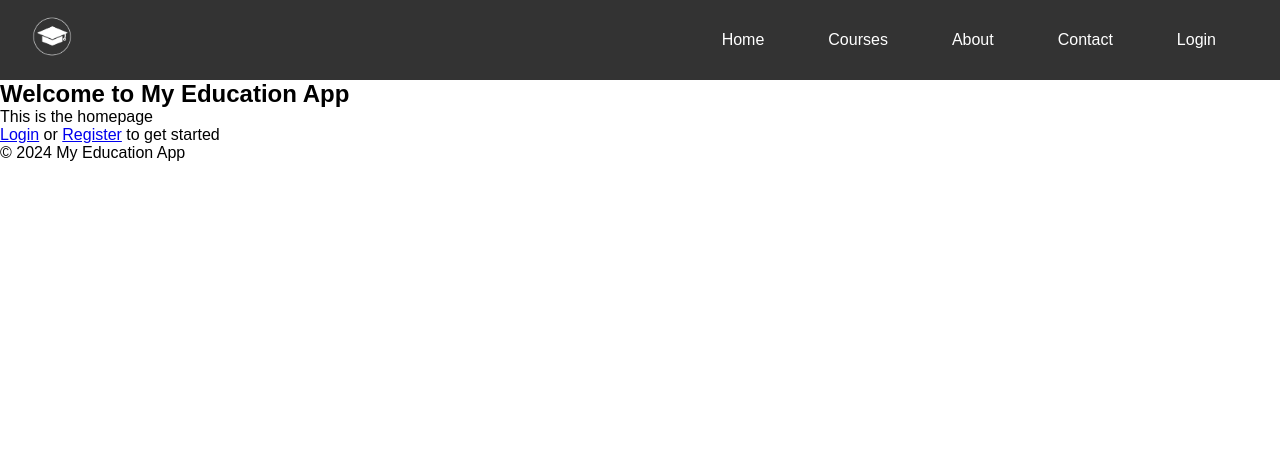
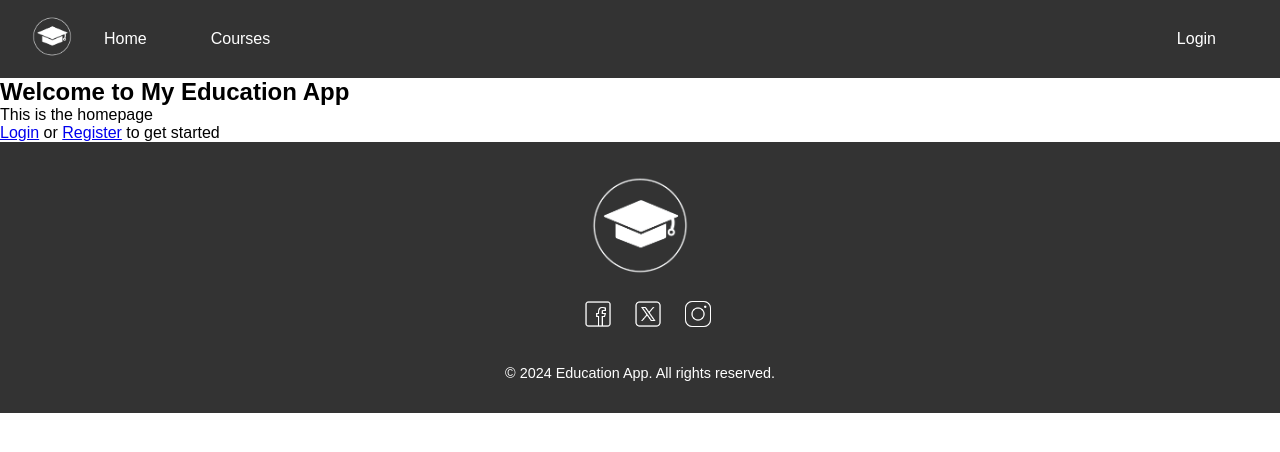
Before and after one commit to GeorgeMoucht/quizWebApp, a Django app: page / in a window 1280 px wide. Shown: the top 452 px of the page. Run offline with Django 5.2, Linux system fonts and the light colour scheme; style sheets or scripts are compiled from the project's sources; some libraries are stand-ins or nearby versions.

Commit message:
Init navigation and footer.

```diff
--- /dev/null
+++ b/core/static/core/footer.scss
@@ -0,0 +1,59 @@
+.footer {
+    background-color: $primary-color;
+    color: $text-color;
+    padding: 2rem 0;
+    text-align: center;
+    position: relative;
+    width: 100%;
+
+    .footer-content {
+        display: flex;
+        flex-direction: column;
+        justify-content: center;
+        text-align: center;
+        align-items: center;
+        max-width: 1200px;
+        margin: 0 auto;
+        padding: 0 1rem;
+
+        // Footer logo
+        .footer-logo {
+            img {
+                max-width: 100px;
+                height: auto;
+                margin-bottom: 1rem;
+            }
+        }
+
+        // Footer Social Icons
+        .footer-social {
+            a {
+                margin-left: 1rem;
+                margin-bottom: 1rem;
+                display: inline-block;
+
+                .social-icon {
+                    width: 25px;
+                    height: 25px;
+
+                    img {
+                        width: 100%;
+                        height: 100%;
+                    }
+                }
+            }
+        }
+    }
+
+    // Footer Copy Text
+    .footer-copy {
+        font-size: 0.9rem;
+        color: $text-color;
+        margin-top: 1rem;
+    }
+}
+
+// Responsive Styles for Small screens (mobile devices)
+@media (max-width: $breakpoint) {
+
+}
--- a/core/static/core/navigation.scss
+++ b/core/static/core/navigation.scss
@@ -1,139 +1,3 @@
-// // Variables
-// $primary-color: #333;
-// $secondary-color: #555;
-// $text-color: #fff;
-// $hover-color: #f0f0f0;
-// $breakpoint: 768px;
-
-// // Mixins
-// @mixin flex-center {
-//     display: flex;
-//     align-items: center;
-//     justify-content: center;
-// }
-
-
-// @mixin transition($property, $duration: 0.3s, $ease: ease-in-out) {
-//     transition: $property $duration $ease;
-// }
-
-// .navbar {
-//     display: flex;
-//     align-items: center;
-//     justify-content: space-between;
-//     background-color: $primary-color;
-//     padding: 1rem 2rem;
-//     color: $text-color;
-//     // box-shadow: 0 4px 6px rgba(0, 0, 0, 0.1);
-
-//     .logo {
-//         a {
-//             text-decoration: none;
-//             color: $text-color;
-//             font-size: 1.5rem;
-//             font-weight: bold;
-
-//             img {
-//                 max-width: 40px;
-//                 height: auto;
-//             }
-//         }
-//     }
-
-//     .nav-links {
-//         display: flex;
-//         list-style: none;
-//         margin: 0;
-//         padding: 0;
-
-//         li {
-//             margin: 0 1rem;
-
-//             a {
-//                 color: $text-color;
-//                 text-decoration: none;
-//                 font-weight: 500;
-//                 padding: 0.5rem 1rem;
-//                 border-radius: 4px;
-
-//                 @include transition(all);
-
-//                 &:hover {
-//                     background-color: $hover-color;
-//                     color: $primary-color;
-//                 }
-//             }
-//         }
-//     }
-
-//     .hamburger {
-//         display: none;
-//         cursor: pointer;
-
-//         div {
-//             width: 25px;
-//             height: 3px;
-//             background-color: $text-color;
-//             margin: 5px 0;
-//             @include transition(all);
-//         }
-
-//         &:hover div {
-//             background-color: $hover-color;
-//         }
-//     }
-
-
-//     .auth-links {
-//         @include flex-center;
-
-//         a {
-//             color: $text-color;
-//             text-decoration: none;
-//             font-weight: 500;
-//             margin-left: 1rem;
-
-//             @include transition(color);
-
-//             &:hover {
-//                 color: $hover-color;
-//             }
-//         }
-//     }
-// }
-
-
-// // Responsive Styles
-// @media (max-width: $breakpoint) {
-//     .nav-links {
-//         // display: none;
-//         flex-direction: column;
-//         position: absolute;
-//         top: 100%;
-//         left: 0;
-//         width: 10px;
-//         background-color: $primary-color;
-
-//         li {
-//             text-align: center;
-//             margin: 0;
-
-//             a {
-//                 display: block;
-//                 padding: 1rem;
-//             }
-//         }
-//     }
-
-//     .nav-links.open {
-//         display: flex;
-//     }
-
-//     .hamburger {
-//         display: block;
-//     }
-// }
-
 // Variables
 $primary-color: #333;
 $text-color: #fff;
@@ -165,8 +29,6 @@ $breakpoint: 768px;
         a {
             text-decoration: none;
             color: $text-color;
-            font-size: 1.5rem;
-            font-weight: bold;
         }
 
         img {
@@ -175,8 +37,16 @@ $breakpoint: 768px;
     }
 }
 
+.list-container {
+    width: 100%;
+    display: flex;
+    justify-content: space-between;
+    align-items: center;
+    z-index: 1000;
 
-.nav-links {
+     .left-links,
+     .right-links {
+        ul {
             display: flex;
             list-style: none;
             margin: 0;
@@ -197,18 +67,45 @@ $breakpoint: 768px;
                     }
                 }
             }
-
-    &.open {
-        display: flex;
         }
      }
 
+    // .nav-links {
+    //     display: flex;
+    //     list-style: none;
+    //     margin: 0;
+    //     padding: 0;
+
+    //     li {
+    //         margin: 0 1rem;
+
+    //         a {
+    //             text-decoration: none;
+    //             color: $text-color;
+    //             padding: 0.5rem 1rem;
+    //             @include transition(all);
+
+    //             &:hover {
+    //                 background-color: $hover-color;
+    //                 color: $primary-color;
+    //             }
+    //         }
+    //     }
+
+    //     &.open {
+    //         display: flex;
+    //     }
+    // }
+}
+
+
 // Hamburger Menu
 .hamburger {
-    display: none;
+    display: none; // Hide on large screens
+    position: relative;
+    margin-left: auto;
     cursor: pointer;
     z-index: 1000;
-    position: relative;
 
     .bar {
         width: 25px;
@@ -243,18 +140,32 @@ $breakpoint: 768px;
 
 // Responsive Styles (for mobile view)
 @media (max-width: $breakpoint) {
-    .nav-links {
+    .list-container {
         display: none;
-        flex-direction: column;
         position: absolute;
         top: 100%;
         left: 0;
         width: 100%;
         background-color: $primary-color;
+        flex-direction: column;
         box-shadow: 0 4px 6px rgba(0, 0, 0, 0.1);
 
+        &.open {
+            display: flex;
+        }
+
+        .right-links {
+            display: none;
+        }
+
+        .left-links {
+            width: 100%;
+
+            ul {
+                flex-direction: column;
+                text-align: center;
+
                 li {
-            text-align: center;
                     margin: 0;
 
                     a {
@@ -268,9 +179,7 @@ $breakpoint: 768px;
                     }
                 }
             }
-
-    .nav-links.open {
-        display: flex;
+        }
     }
 
     .hamburger {
--- a/core/static/core/styles.scss
+++ b/core/static/core/styles.scss
@@ -9,3 +9,4 @@ body {
 }
 
 @import './navigation';
+@import './footer';
--- a/core/templates/core/base.html
+++ b/core/templates/core/base.html
@@ -25,9 +25,10 @@
             {% endblock %}
         </main>
 
-        <footer>
+        {% include 'core/components/footer.html' %}
+        <!-- <footer>
             <p>&copy; 2024 My Education App</p>
-        </footer>
+        </footer> -->
 
         <script src="{% static 'global/js/main.js' %}"></script>
     </body>
--- /dev/null
+++ b/core/templates/core/components/footer.html
@@ -0,0 +1,21 @@
+<footer class="footer">
+    <div class="footer-content">
+        <div class="footer-logo">
+            <a href="/">
+                <img src="/static/global/img/logo.png" alt="Logo">
+            </a>
+        </div>
+        <!-- <div class="footer-links">
+            <ul>
+                <li><a href="/">Home</a></li>
+                <li><a href="/courses">Courses</a></li>
+            </ul>
+        </div> -->
+        <div class="footer-social">
+            <a href="#" class="social-icon"><img src="/static/global/img/icon-facebook.png" width="30" alt="Facebook"></a>
+            <a href="#" class="social-icon"><img src="/static/global/img/icon-x.png" width="30" alt="X"></a>
+            <a href="#" class="social-icon"><img src="/static/global/img/icon-instagram.png" width="30" alt="Instagram"></a>
+        </div>
+    </div>
+    <p class="footer-copy">&copy; 2024 Education App. All rights reserved.</p>
+</footer>
--- a/core/templates/core/components/navigation.html
+++ b/core/templates/core/components/navigation.html
@@ -9,11 +9,17 @@
         <div class="bar"></div>
         <div class="bar"></div>
     </div>
-    <ul class="nav-links">
-        <li><a href="/">Home</a></li>
-        <li><a href="/courses">Courses</a></li>
-        <li><a href="/about">About</a></li>
-        <li><a href="/contact">Contact</a></li>
-        <li><a href="/authenticate/login">Login</a></li>
-    </ul>
+    <div class="list-container">
+        <div class="left-links">
+            <ul class="nav-links">
+                <li><a href="/">Home</a></li>
+                <li><a href="/courses">Courses</a></li>
+            </ul>
+        </div>
+        <div class="right-links">
+            <ul class="nav-links">
+                <li><a href="/authenticate/login">Login</a></li>
+            </ul>
+        </div>
+    </div>
 </nav>
--- a/static/global/js/main.js
+++ b/static/global/js/main.js
@@ -1,8 +1,13 @@
 // Functionallity to open hambuger menu on smaller devices
 function toggleMenu() {
-    const navLinks = document.querySelector('.nav-links');
-    const hamburger = document.querySelector('.hamburger');
+    // const navLinks = document.querySelector('.nav-links');
+    // const hamburger = document.querySelector('.hamburger');
 
-    hamburger.classList.toggle('open');
-    navLinks.classList.toggle('open');
+    // hamburger.classList.toggle('open');
+    // navLinks.classList.toggle('open');
+    const listContainer = document.querySelector('.list-container');
+    const hambuger = document.querySelector('.hamburger');
+
+    listContainer.classList.toggle('open');
+    hambuger.classList.toggle('open');
 }
```
Also changed, not shown: static/global/img/icon-facebook.png (added), static/global/img/icon-instagram.png (added), static/global/img/icon-x.png (added), 2 other files. Lines whose indentation alone changed are shown as unchanged.
